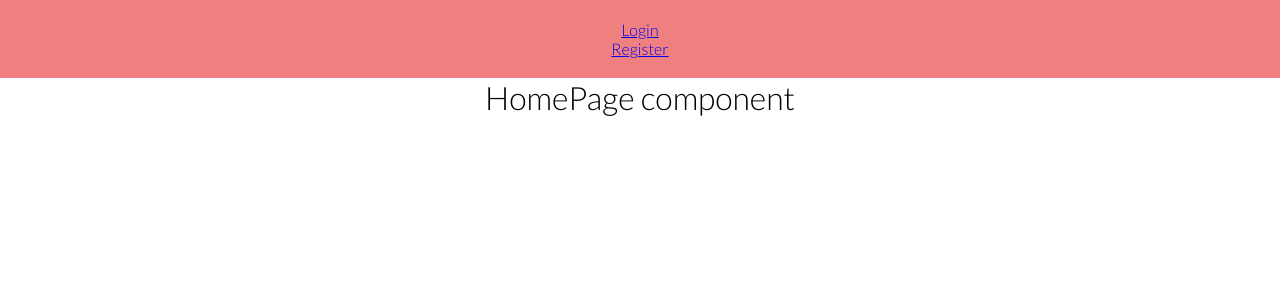
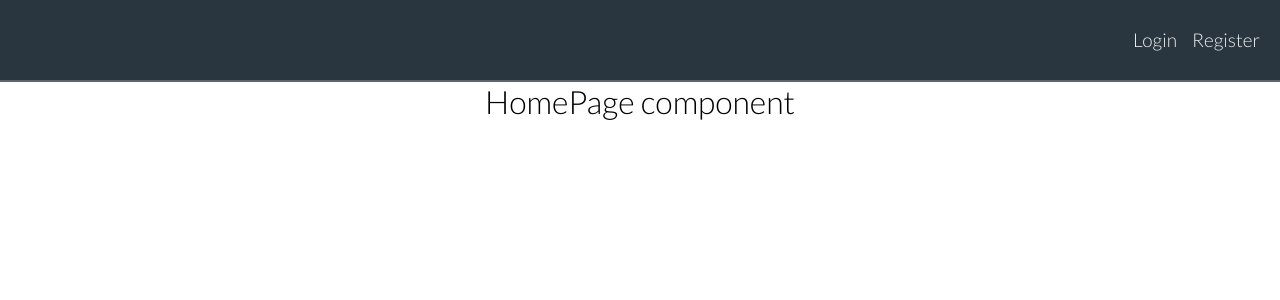
Before and after one commit to athomas5/react-social-media, a React (Create React App) app in the folder client/: page / in a window 1280 px wide. Shown: the top 300 px of the page. Built offline with nearby package versions, Linux system fonts and the light colour scheme.

Commit message:
Add navbar component

```diff
--- a/client/src/components/auth/Input/Input.css
+++ b/client/src/components/auth/Input/Input.css
@@ -3,6 +3,7 @@
   margin: 0;
   padding: 0;
   box-sizing: border-box;
+  text-decoration: none;
   font-family: 'Lato';
   font-weight: 300; }
 
--- a/client/src/components/auth/Login/Login.css
+++ b/client/src/components/auth/Login/Login.css
@@ -3,6 +3,7 @@
   margin: 0;
   padding: 0;
   box-sizing: border-box;
+  text-decoration: none;
   font-family: 'Lato';
   font-weight: 300; }
 
--- a/client/src/components/auth/Register/Register.css
+++ b/client/src/components/auth/Register/Register.css
@@ -3,6 +3,7 @@
   margin: 0;
   padding: 0;
   box-sizing: border-box;
+  text-decoration: none;
   font-family: 'Lato';
   font-weight: 300; }
 
--- a/client/src/components/layout/HomePage/HomePage.css
+++ b/client/src/components/layout/HomePage/HomePage.css
@@ -3,6 +3,7 @@
   margin: 0;
   padding: 0;
   box-sizing: border-box;
+  text-decoration: none;
   font-family: 'Lato';
   font-weight: 300; }
 
--- a/client/src/components/layout/Navbar/Navbar.css
+++ b/client/src/components/layout/Navbar/Navbar.css
@@ -3,6 +3,7 @@
   margin: 0;
   padding: 0;
   box-sizing: border-box;
+  text-decoration: none;
   font-family: 'Lato';
   font-weight: 300; }
 
@@ -16,8 +17,17 @@ body,
 .navbar-container {
   width: 100%;
   padding: 20px;
-  background: lightcoral;
+  background: #2A363F;
+  border-bottom: 2px solid #5B666B;
   display: flex;
-  justify-content: center;
-  flex-direction: column;
-  align-items: center; }
+  justify-content: flex-end; }
+  .navbar-container .nav-link {
+    color: #ecf0f1;
+    font-size: 19px;
+    padding: 8px 0;
+    border-bottom: 1px solid transparent;
+    transition: .2s border; }
+    .navbar-container .nav-link:hover {
+      border-color: #ecf0f1; }
+  .navbar-container .nav-link-register {
+    margin-left: 15px; }
--- a/client/src/components/layout/Navbar/Navbar.js
+++ b/client/src/components/layout/Navbar/Navbar.js
@@ -7,8 +7,8 @@ export default class Navbar extends Component {
   render() {
     return (
       <section className="navbar-container">
-        <Link to='/login' className='nav-link nav-login-link'>Login</Link>
-        <Link to='/register' className='nav-link nav-register-link'>Register</Link>
+        <Link to='/login' className='nav-link nav-link-login'>Login</Link>
+        <Link to='/register' className='nav-link nav-link-register'>Register</Link>
       </section>
     )
   }
--- a/client/src/components/layout/Navbar/styles/_mobile.scss
+++ b/client/src/components/layout/Navbar/styles/_mobile.scss
@@ -1,9 +1,25 @@
 .navbar-container {
   width: 100%;
   padding: $container-padding;
-  background: lightcoral;
+  background: $bg-gray;
+  border-bottom: 2px solid $font-gray;
   display: flex;
-  justify-content: center;
-  flex-direction: column;
-  align-items: center;
+  justify-content: flex-end;
+
+  .nav-link {
+    color: $cloud;
+    font-size: 19px;
+    padding: 8px 0;
+    border-bottom: 1px solid transparent;
+    transition: .2s border;
+
+    &:hover {
+      border-color: $cloud;
+    }
+
+  }
+
+  .nav-link-register {
+    margin-left: 15px;
+  }
 }
--- a/client/src/shared-styles/_styles.scss
+++ b/client/src/shared-styles/_styles.scss
@@ -5,6 +5,7 @@
   margin: 0;
   padding: 0;
   box-sizing: border-box;
+  text-decoration: none;
   font-family: 'Lato';
   font-weight: 300;
 }
@@ -30,5 +31,3 @@ $primay-green: #6ED9A0;
 $secondary-green: #5FB68C;
 $cloud: #ecf0f1;
 $font-gray: #5B666B;
-$d: #9BA7A5;
-$f: #6B877F;
```
